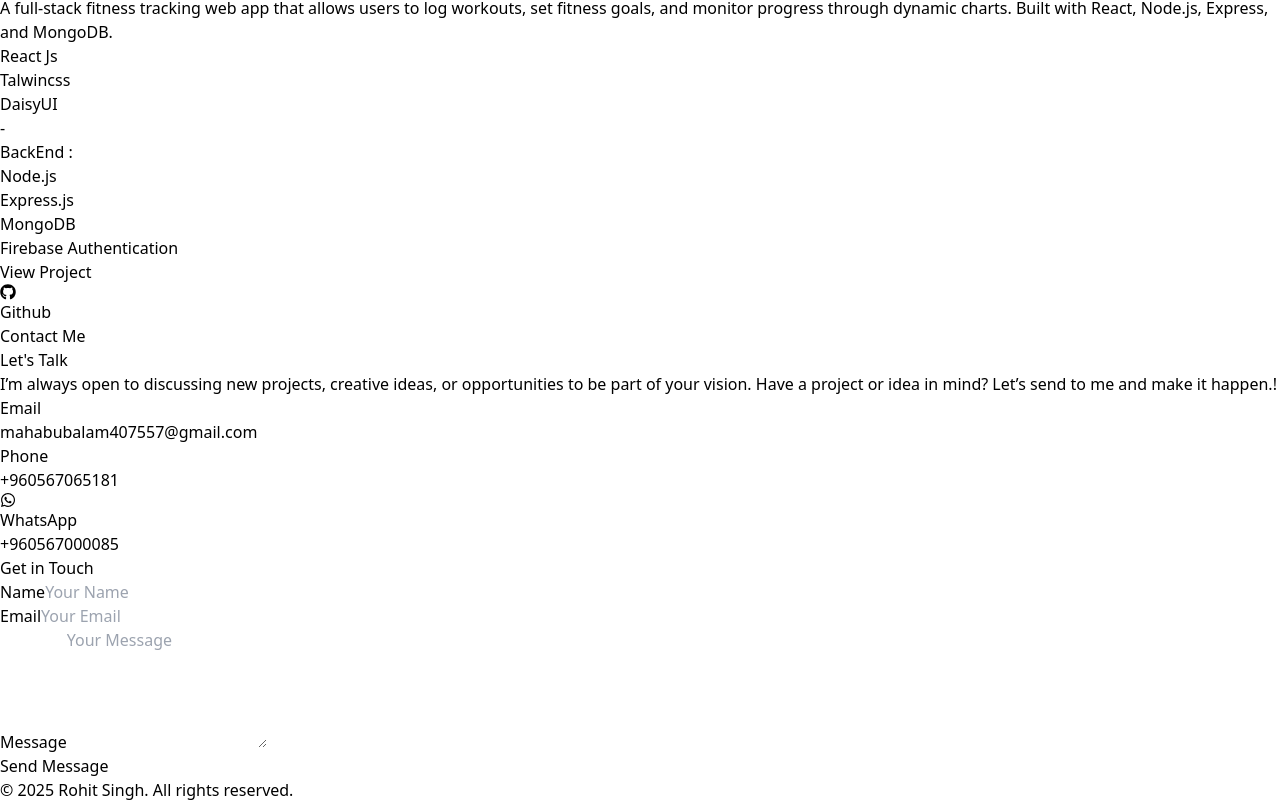
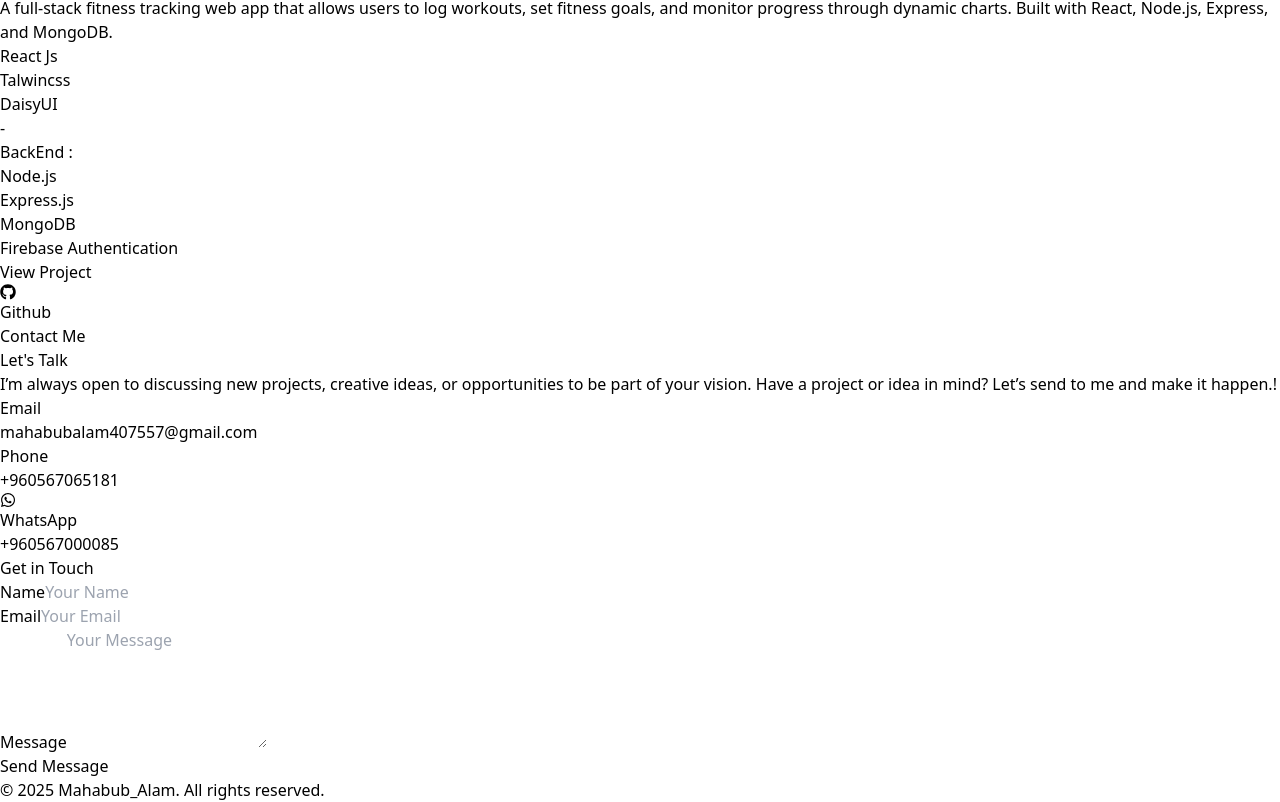
Before and after one commit to Mahabub2030/portfolio, a React (Vite) app: page / in a window 1280 px wide. Shown: the part 7311-8113 px from the top of the page. Built offline with nearby package versions, Linux system fonts and the light colour scheme.

Commit message:
added some text

```diff
--- a/index.html
+++ b/index.html
@@ -1,10 +1,9 @@
-<!doctype html>
+<!-- index.html -->
+<!DOCTYPE html>
 <html lang="en">
   <head>
     <meta charset="UTF-8" />
-    <link rel="icon" type="image/svg+xml" href="/vite.svg" />
-    <meta name="viewport" content="width=device-width, initial-scale=1.0" />
-    <title>Mahabub || Alam</title>
+    <title>Mahabub|| Alam</title>
   </head>
   <body>
     <div id="root"></div>
--- a/src/components/Footer.jsx
+++ b/src/components/Footer.jsx
@@ -1,9 +1,8 @@
-import React from "react";
 
 const Footer = () => {
   return (
     <footer className="bg-gray-900 text-white py-4 text-center">
-      <p>&copy; {new Date().getFullYear()} Rohit Singh. All rights reserved.</p>
+      <p>&copy; {new Date().getFullYear()} Mahabub_Alam. All rights reserved.</p>
     </footer>
   );
 };
```
